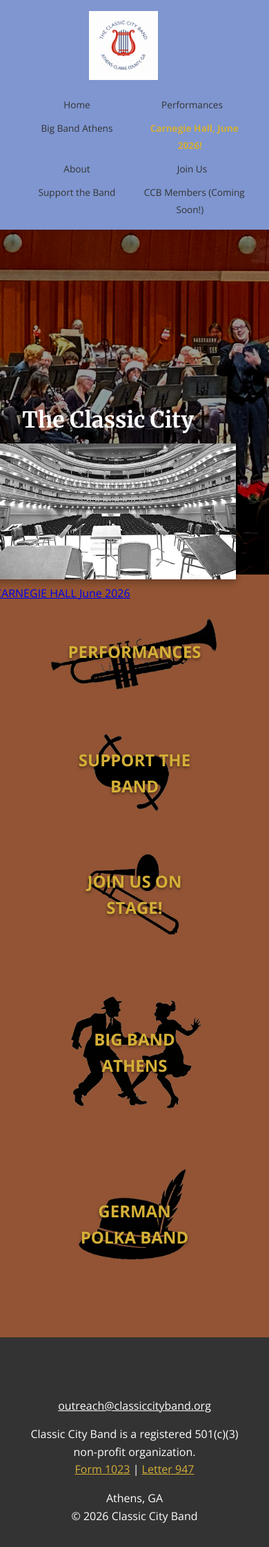
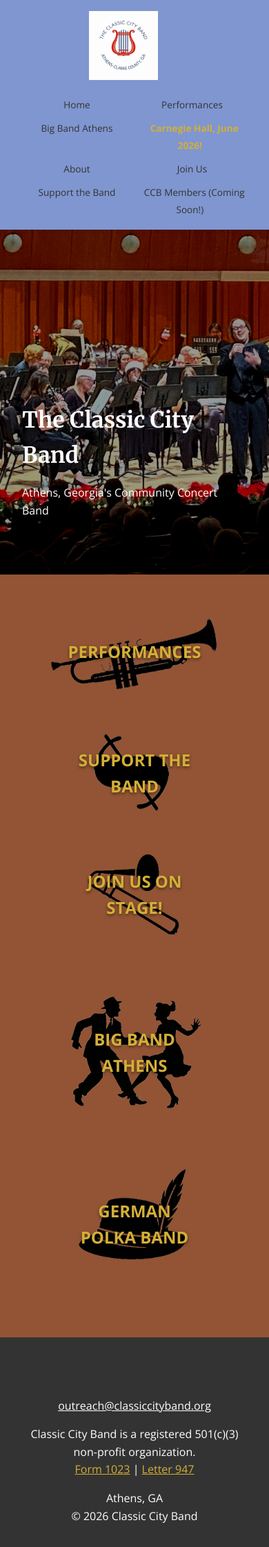
Before and after one commit to webmasterCCB/CCBwebsite, a Jekyll site: the page built from index.html, in a window 390 px wide. Shown: the whole page at 69% size. Built offline with Jekyll 4.4.1, drawn with Linux system fonts in a browser that asks for light colours.

Commit message:
Update style.css

```diff
--- a/assets/css/style.css
+++ b/assets/css/style.css
@@ -136,9 +136,16 @@ nav a:hover {
   line-height: 1.4;
 }
 
-/* Hide on mobile */
+/* Hide caption on mobile */
 @media (max-width: 768px) {
   .hero-caption {
+    display: none;
+  }
+}
+
+/* Hide Carnegie badge on mobile */
+@media (max-width: 768px) {
+  .carnegie-badge {
     display: none;
   }
 }
```
